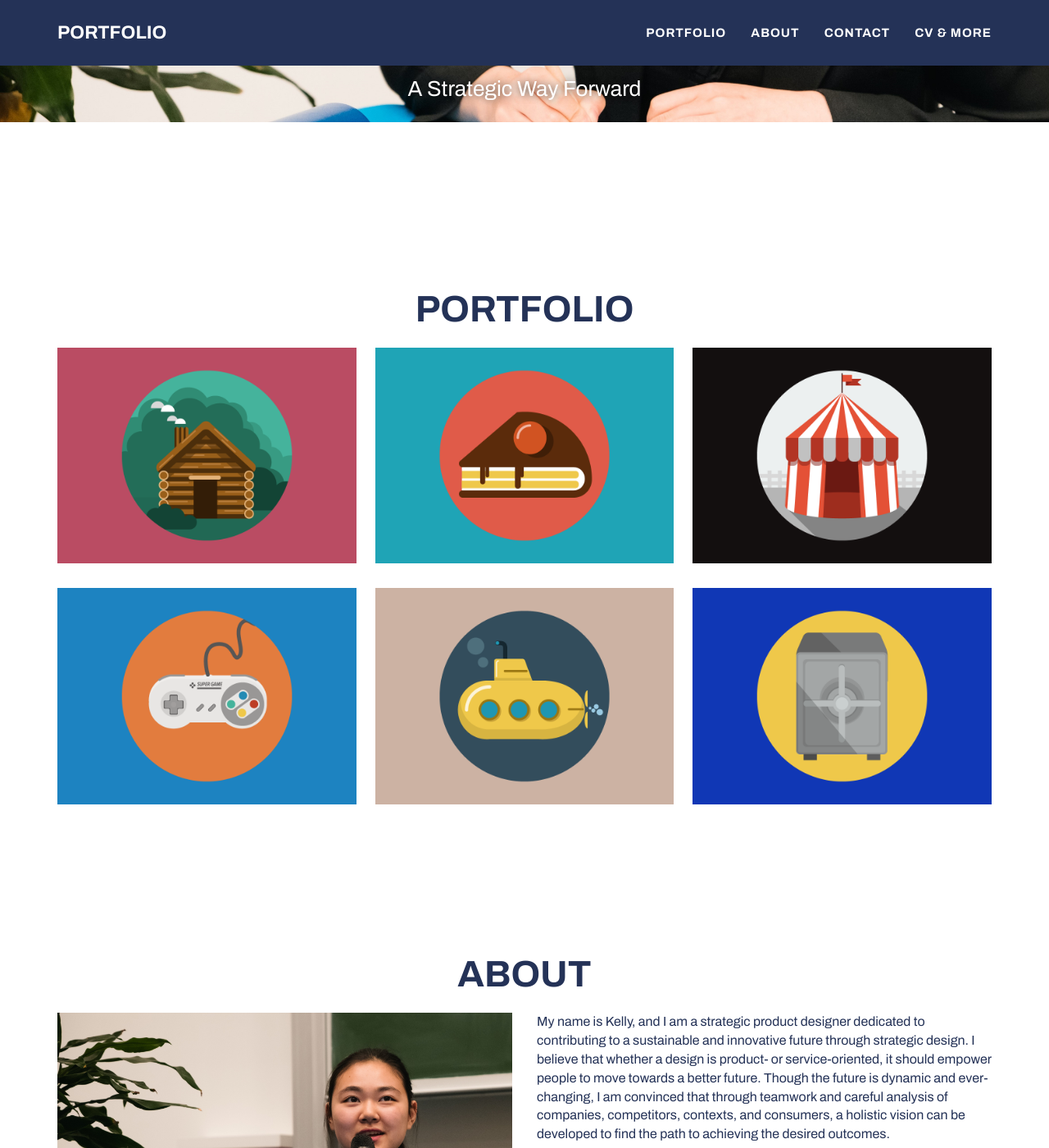
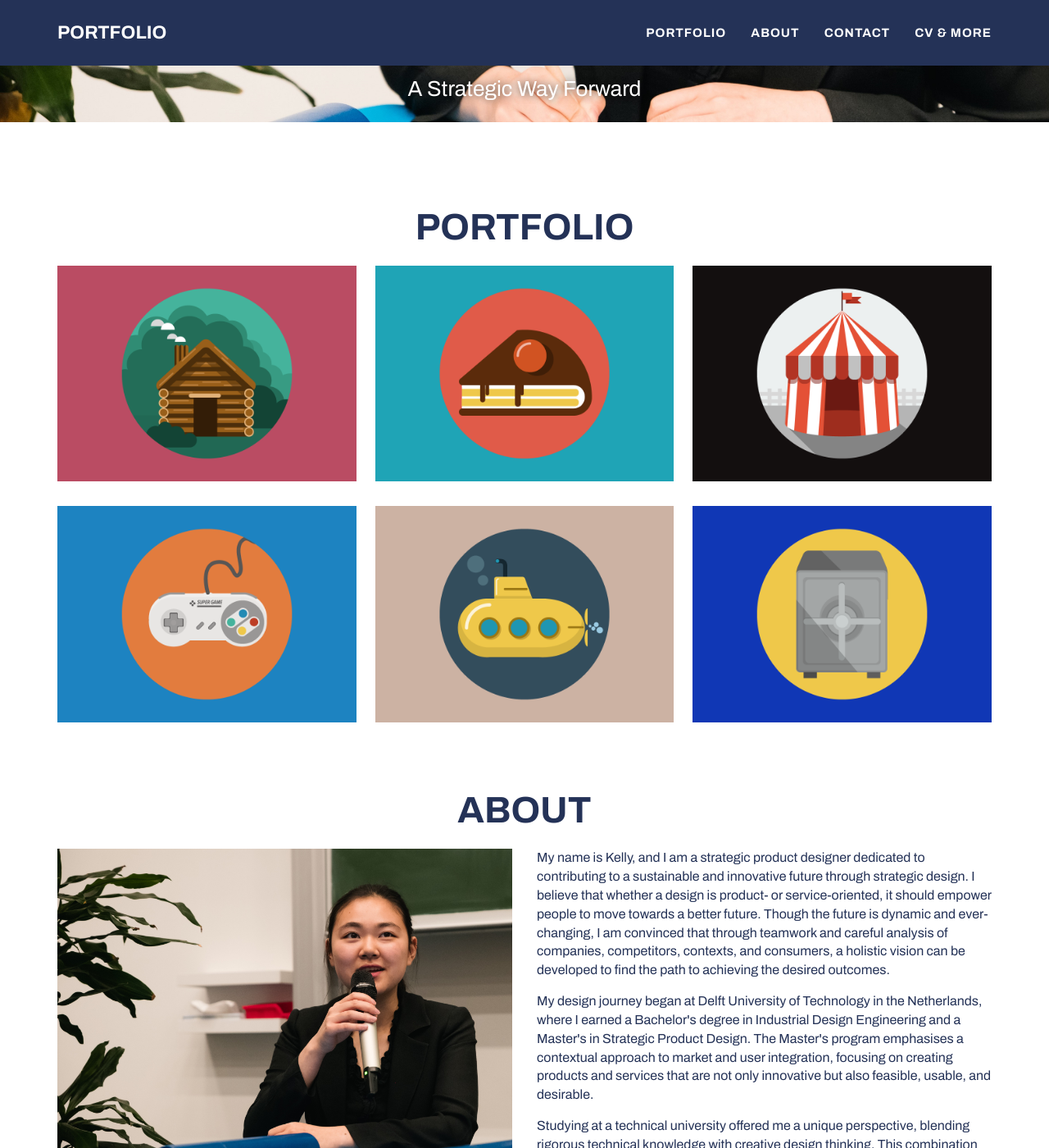
Before and after one commit to Kelly-Portfolio/Kelly-Portfolio.github.io, a Jekyll site: the page built from _posts/2014-07-18-project-1.markdown, in a window 1280 px wide and 1400 px high, scrolled down 323 px. Shown: the whole window at 82% size. Built offline with Jekyll 4.4.1, drawn with Linux system fonts in a browser that asks for light colours.

Commit message:
margin 25

```diff
--- a/_includes/css/main.css
+++ b/_includes/css/main.css
@@ -238,7 +238,7 @@ section {
 
 section h2 {
     margin: 0;
-    margin-top: 125px;
+    margin-top: 25px;
     font-size: 3em;
 }
 
```
